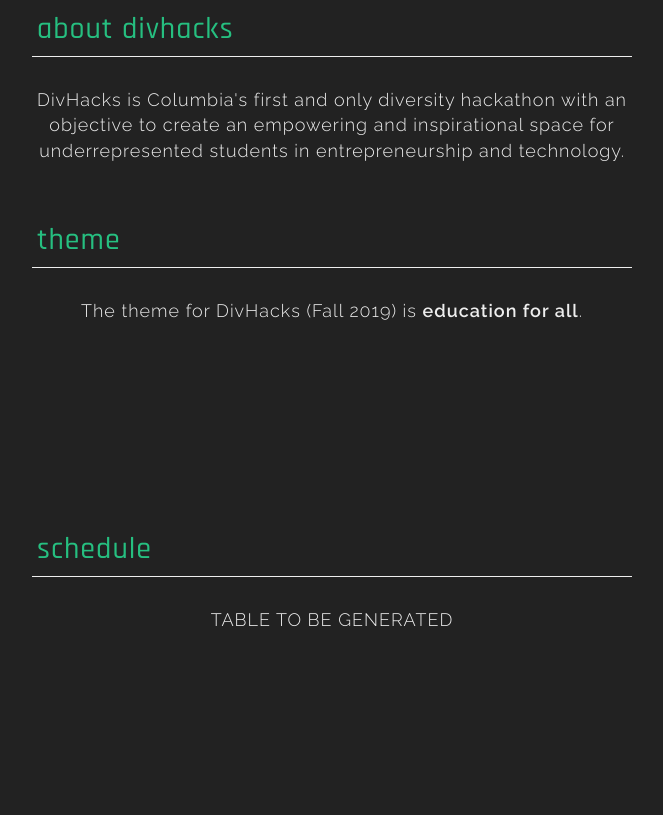
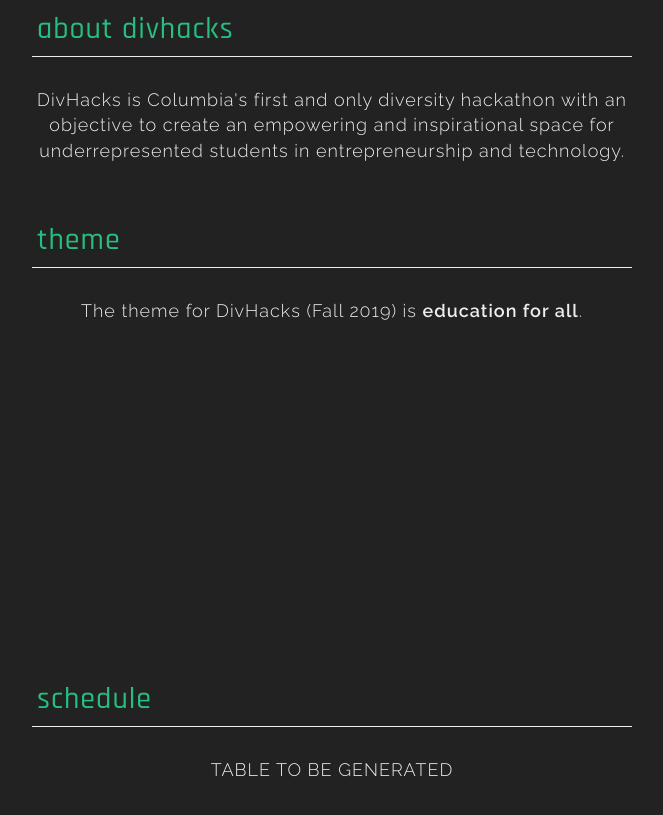
Before and after one commit to sekibetsu/sekibetsu.github.io, a plain HTML site: page index.html in a window 1280 px wide. Shown: the part 928-1743 px from the top of the page, without its empty margins (308-971 px from the left). Before the commit the page ends 1561 px from the top, so only its background shows below. Drawn offline with nearby package versions, Linux system fonts and the light colour scheme.

Commit message:
Update main.css

```diff
--- a/main.css
+++ b/main.css
@@ -136,3 +136,10 @@
   margin-top: 50px;
   margin-bottom: 30px;
 }
+
+/* --- SCHEDULE --- */
+
+#schedule {
+  padding-top: 150px;
+  padding-bottom: 150px;
+}
```
